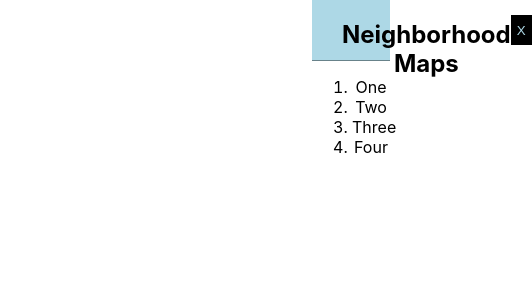
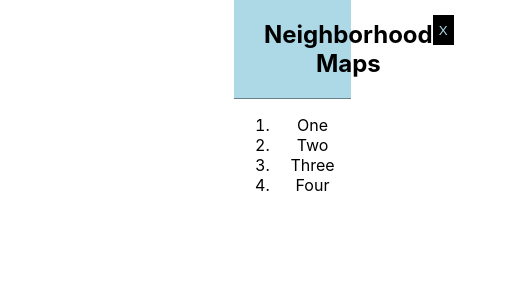
Before and after one commit to JS-goose/neighborhood-map-react, a React (Create React App) app: page / in a window 390 px wide. Shown: the top 300 px of the page, 532 px wide, since content can reach past the window. Built offline with nearby package versions, Linux system fonts and the light colour scheme; no server answers.

Commit message:
Working on media queries for mobile

```diff
--- a/src/App.css
+++ b/src/App.css
@@ -2,22 +2,8 @@
   text-align: center;
   display: flex;
   flex-flow: row nowrap;
-}
-
-.App-logo {
-  animation: App-logo-spin infinite 20s linear;
-  height: 40vmin;
-}
-
-.App-header {
-  background-color: #282c34;
-  min-height: 100vh;
-  display: flex;
-  flex-direction: column;
-  align-items: center;
-  justify-content: center;
-  font-size: calc(10px + 2vmin);
-  color: white;
+  height: 100vh;
+  width: 100vw;
 }
 
 .App-link {
@@ -39,28 +25,33 @@ html, body {
   padding: 0;
 }
 
+#main {
+  width: 75%;
+  /* max-width: 75%; */
+}
+
 #map {
   /* TODO: Add media query to adjust map height at lower resolution */
   height: 100vh;
   max-height: 100vh;
-  width: 83vw;
+  width: 100%;
   max-width: 80vw;
   margin: 0;
   padding: 0;
 }
 
+/* Entire sidebar container including nav */
 #navContainer {
-  width: 20vw;
-  max-width: 50%;
-
+  width: 25%;
+  /* max-width: 20%;
+  margin: 0;
+  padding: 0; */
 }
 
 #nav {
   display: flex;
   justify-content: space-between;
   width: 100%;
-  height: 100%;
-  max-height: 60px;
   border-bottom: 1px solid rgba(0,0,0, 0.4);
   background: lightblue;
 }
@@ -77,3 +68,28 @@ html, body {
   color: lightblue;
   border: none;
 }
+
+
+@media screen and (max-width: 900px) {
+  #main {
+    width: 60%;
+  }
+
+  #navContainer {
+    width: 40%;
+  }
+}
+
+@media screen and (max-width: 556px) {
+  #main {
+    max-width: 70%;
+  }
+
+  #navContainer {
+    width: 30%;
+  }
+
+  #nav {
+    width: 100%;
+  }
+}
```
